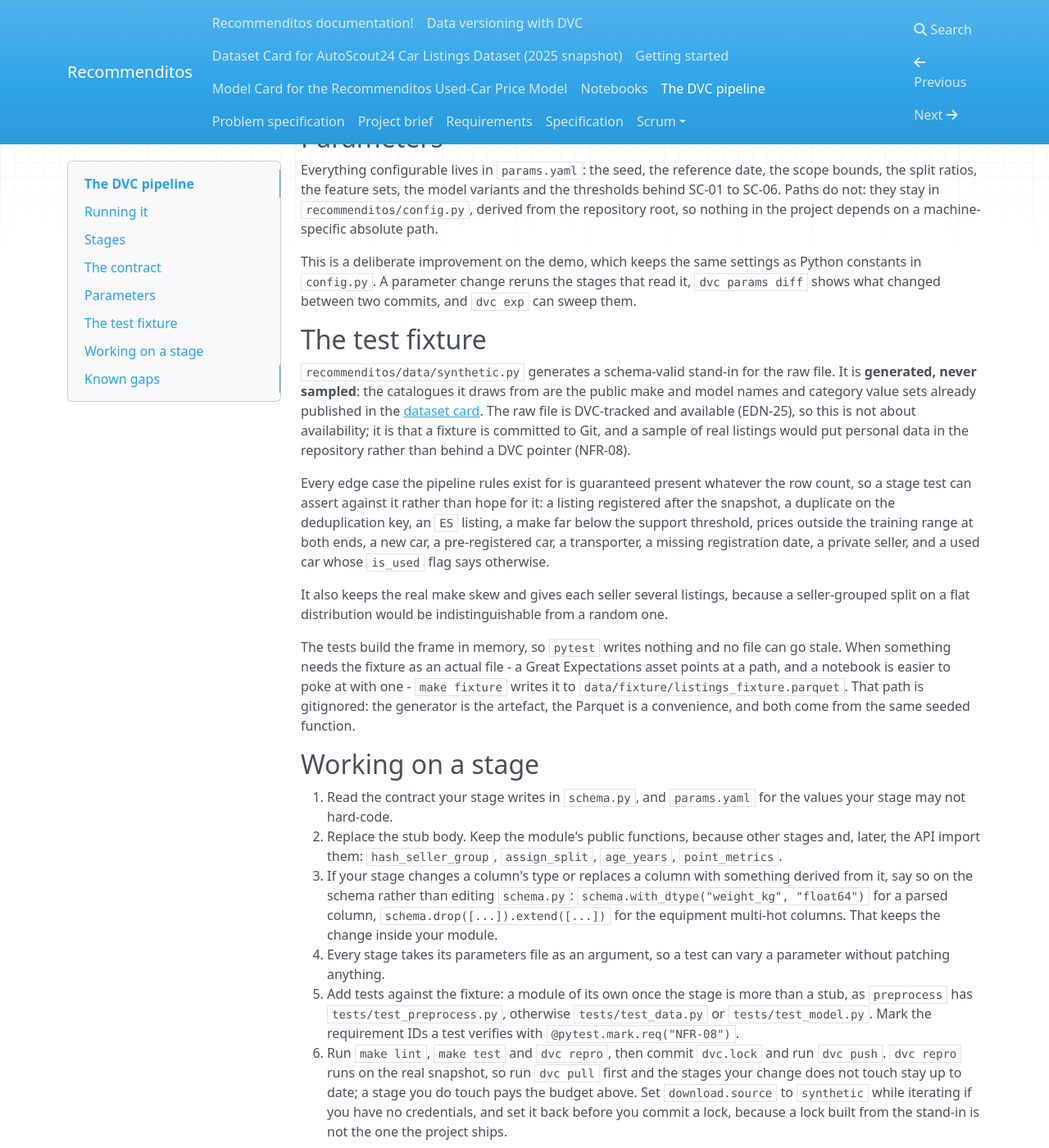
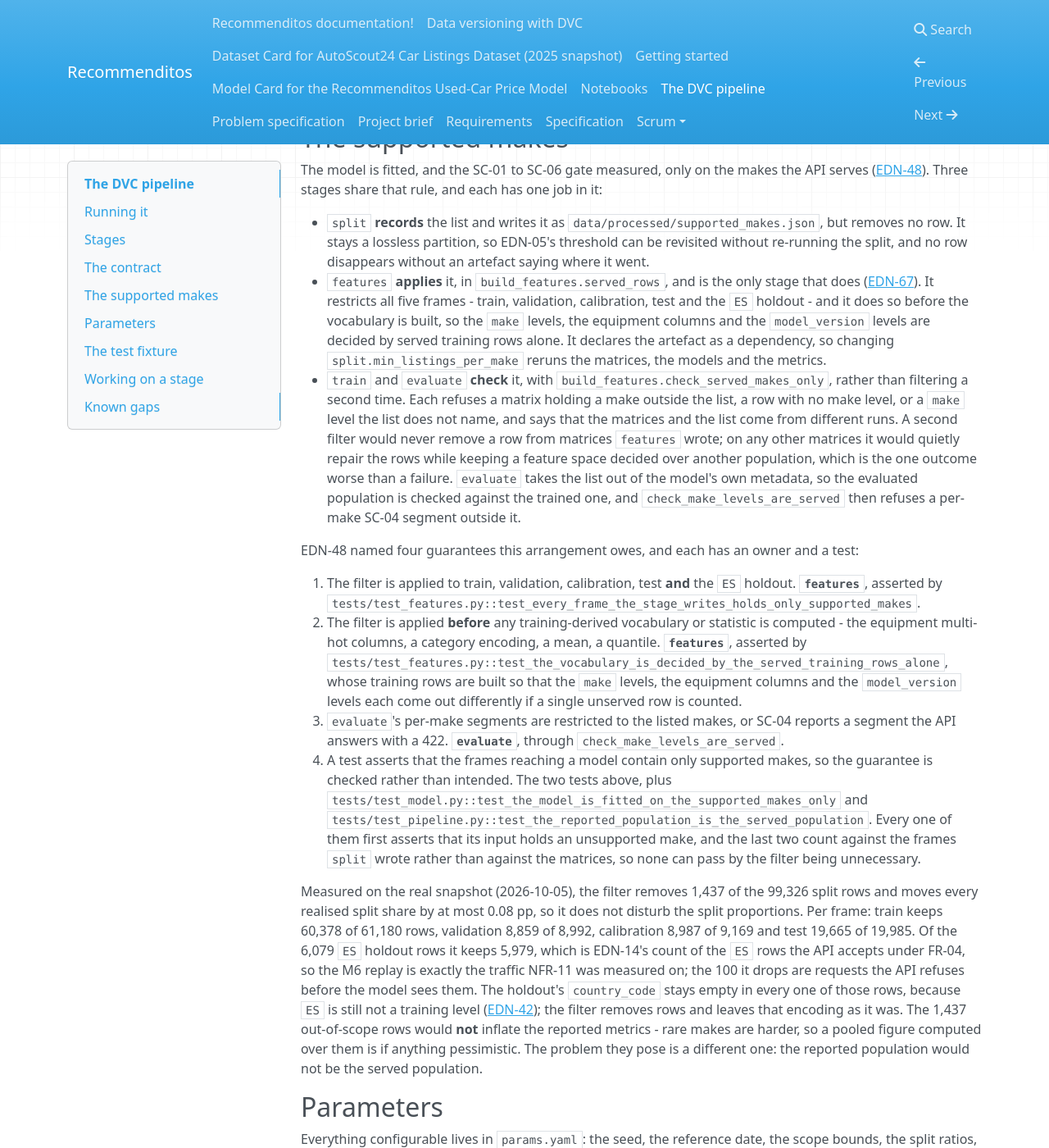
Before and after one commit to mlops-2627q1-mds-upc/MLOPS_Recommenditos, an MkDocs documentation site: the page built from docs/docs/pipeline.md, in a window 1280 px wide and 1400 px high, scrolled down 3110 px. Shown: the whole window at 82% size. Built offline with MkDocs 1.6.1, drawn with Linux system fonts in a browser that asks for light colours; nearby versions of some CDN libraries; some of the changed text lies outside the part shown.

Commit message:
docs: say where the supported-make list is applied and checked, and amend EDN-48

```diff
--- a/docs/docs/pipeline.md
+++ b/docs/docs/pipeline.md
@@ -104,6 +104,41 @@
 `Schema.conform` therefore casts to the **declared** levels rather than inferring them from the frame in front of it, which is what lets a stage encode a subset, a rebuilt frame or a one-row request and get the numbering the model was fitted on.
 `build_features.FeatureSpace.load(directory, name=...)` is the one entry point for a consumer that needs the contract, the vocabulary or a frame cast against them.
 
+The supported makes
+-------------------
+
+The model is fitted, and the SC-01 to SC-06 gate measured, only on the makes the API serves ([EDN-48](https://github.com/mlops-2627q1-mds-upc/MLOPS_Recommenditos/blob/main/reports/edn.md)).
+Three stages share that rule, and each has one job in it:
+
+- `split` **records** the list and writes it as `data/processed/supported_makes.json`, but removes no row.
+  It stays a lossless partition, so EDN-05's threshold can be revisited without re-running the split, and no row disappears without an artefact saying where it went.
+- `features` **applies** it, in `build_features.served_rows`, and is the only stage that does ([EDN-67](https://github.com/mlops-2627q1-mds-upc/MLOPS_Recommenditos/blob/main/reports/edn.md)).
+  It restricts all five frames - train, validation, calibration, test and the `ES` holdout - and it does so before the vocabulary is built, so the `make` levels, the equipment columns and the `model_version` levels are decided by served training rows alone.
+  It declares the artefact as a dependency, so changing `split.min_listings_per_make` reruns the matrices, the models and the metrics.
+- `train` and `evaluate` **check** it, with `build_features.check_served_makes_only`, rather than filtering a second time.
+  Each refuses a matrix holding a make outside the list, a row with no make level, or a `make` level the list does not name, and says that the matrices and the list come from different runs.
+  A second filter would never remove a row from matrices `features` wrote; on any other matrices it would quietly repair the rows while keeping a feature space decided over another population, which is the one outcome worse than a failure.
+  `evaluate` takes the list out of the model's own metadata, so the evaluated population is checked against the trained one, and `check_make_levels_are_served` then refuses a per-make SC-04 segment outside it.
+
+EDN-48 named four guarantees this arrangement owes, and each has an owner and a test:
+
+1. The filter is applied to train, validation, calibration, test **and** the `ES` holdout.
+   **`features`**, asserted by `tests/test_features.py::test_every_frame_the_stage_writes_holds_only_supported_makes`.
+2. The filter is applied **before** any training-derived vocabulary or statistic is computed - the equipment multi-hot columns, a category encoding, a mean, a quantile.
+   **`features`**, asserted by `tests/test_features.py::test_the_vocabulary_is_decided_by_the_served_training_rows_alone`, whose training rows are built so that the `make` levels, the equipment columns and the `model_version` levels each come out differently if a single unserved row is counted.
+3. `evaluate`'s per-make segments are restricted to the listed makes, or SC-04 reports a segment the API answers with a 422.
+   **`evaluate`**, through `check_make_levels_are_served`.
+4. A test asserts that the frames reaching a model contain only supported makes, so the guarantee is checked rather than intended.
+   The two tests above, plus `tests/test_model.py::test_the_model_is_fitted_on_the_supported_makes_only` and `tests/test_pipeline.py::test_the_reported_population_is_the_served_population`.
+   Every one of them first asserts that its input holds an unsupported make, and the last two count against the frames `split` wrote rather than against the matrices, so none can pass by the filter being unnecessary.
+
+Measured on the real snapshot (2026-10-05), the filter removes 1,437 of the 99,326 split rows and moves every realised split share by at most 0.08 pp, so it does not disturb the split proportions.
+Per frame: train keeps 60,378 of 61,180 rows, validation 8,859 of 8,992, calibration 8,987 of 9,169 and test 19,665 of 19,985.
+Of the 6,079 `ES` holdout rows it keeps 5,979, which is EDN-14's count of the `ES` rows the API accepts under FR-04, so the M6 replay is exactly the traffic NFR-11 was measured on; the 100 it drops are requests the API refuses before the model sees them.
+The holdout's `country_code` stays empty in every one of those rows, because `ES` is still not a training level ([EDN-42](https://github.com/mlops-2627q1-mds-upc/MLOPS_Recommenditos/blob/main/reports/edn.md)); the filter removes rows and leaves that encoding as it was.
+The 1,437 out-of-scope rows would **not** inflate the reported metrics - rare makes are harder, so a pooled figure computed over them is if anything pessimistic.
+The problem they pose is a different one: the reported population would not be the served population.
+
 Parameters
 ----------
 
```
Also changed, not shown: other parts of docs/docs/pipeline.md (+0 -21 lines), reports/edn.md (+6 -2 lines).
